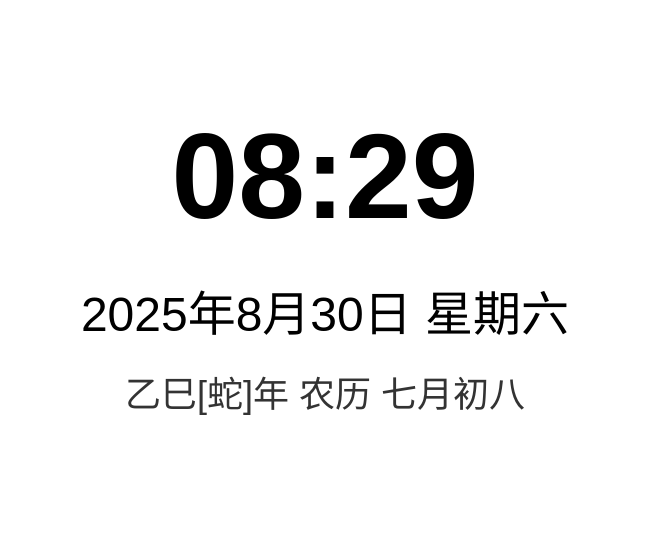
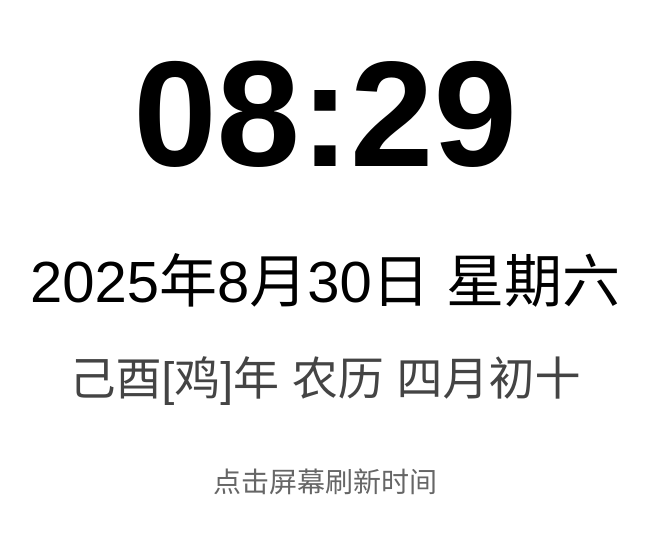
Before and after one commit to ChenChen913/kindleclock, a plain HTML site: page index.html in a window 1280 px wide. Shown: the part 138-672 px from the top of the page, without its empty margins (315-963 px from the left). Drawn offline with Linux system fonts and the light colour scheme.

Commit message:
Add files via upload

```diff
--- a/index.html
+++ b/index.html
@@ -3,82 +3,149 @@
 <head>
   <meta charset="UTF-8">
   <title>Kindle 时钟</title>
+  <meta name="viewport" content="width=device-width, initial-scale=1.0, maximum-scale=1.0, user-scalable=no">
   <style>
     body {
       background-color: white;
       color: black;
-      font-family: sans-serif;
+      font-family: Arial, sans-serif;
       margin: 0;
       padding: 0;
       display: flex;
       flex-direction: column;
       justify-content: center;
       align-items: center;
-      height: 100vh;
+      min-height: 100vh;
       text-align: center;
+      padding: 20px;
+      box-sizing: border-box;
+    }
+    .clock-container {
+      display: flex;
+      flex-direction: column;
+      justify-content: center;
+      align-items: center;
+      flex: 1;
+      width: 100%;
     }
     #time {
-      font-size: 120px;
+      font-size: 150px; /* 放大时间字体 */
       font-weight: bold;
-      margin-bottom: 30px;
+      margin-bottom: 40px;
+      line-height: 1.2;
     }
     #dateWeek {
-      font-size: 48px;
-      margin-bottom: 20px;
+      font-size: 58px; /* 放大日期字体 */
+      margin-bottom: 30px;
+      line-height: 1.3;
     }
     #lunar {
-      font-size: 36px;
-      color: #333;
+      font-size: 46px; /* 放大农历字体 */
+      color: #444;
+      margin-bottom: 20px;
+      line-height: 1.3;
+    }
+    .refresh-note {
+      font-size: 28px;
+      color: #666;
+      margin-top: 30px;
     }
   </style>
 </head>
 <body>
-  <div id="time">--:--</div>
-  <div id="dateWeek">加载中...</div>
-  <div id="lunar">农历加载中...</div>
+  <div class="clock-container">
+    <div id="time">--:--</div>
+    <div id="dateWeek">加载中...</div>
+    <div id="lunar">农历加载中...</div>
+    <div class="refresh-note">点击屏幕刷新时间</div>
+  </div>
 
   <script>
-    // 天干地支和生肖
-    var Gan = ["甲","乙","丙","丁","戊","己","庚","辛","壬","癸"];
-    var Zhi = ["子","丑","寅","卯","辰","巳","午","未","申","酉","戌","亥"];
-    var Animals = ["鼠","牛","虎","兔","龙","蛇","马","羊","猴","鸡","狗","猪"];
-    var lunarMonthCN = ["正月","二月","三月","四月","五月","六月","七月","八月","九月","十月","十一月","十二月"];
-    var lunarDayCN = ["初一","初二","初三","初四","初五","初六","初七","初八","初九","初十",
-                      "十一","十二","十三","十四","十五","十六","十七","十八","十九","二十",
-                      "廿一","廿二","廿三","廿四","廿五","廿六","廿七","廿八","廿九","三十"];
+    // 农历计算相关数据
+    var lunarInfo = [
+      0x04bd8, 0x04ae0, 0x0a570, 0x054d5, 0x0d260, 0x0d950, 0x16554, 0x056a0, 0x09ad0, 0x055d2,
+      0x04ae0, 0x0a5b6, 0x0a4d0, 0x0d250, 0x1d255, 0x0b540, 0x0d6a0, 0x0ada2, 0x095b0, 0x14977,
+      0x04970, 0x0a4b0, 0x0b4b5, 0x06a50, 0x06d40, 0x1ab54, 0x02b60, 0x09570, 0x052f2, 0x04970,
+      0x06566, 0x0d4a0, 0x0ea50, 0x06e95, 0x05ad0, 0x02b60, 0x186e3, 0x092e0, 0x1c8d7, 0x0c950,
+      0x0d4a0, 0x1d8a6, 0x0b550, 0x056a0, 0x1a5b4, 0x025d0, 0x092d0, 0x0d2b2, 0x0a950, 0x0b557
+    ];
 
-    // 简单的农历换算（大部分情况下够用）
-    function solar2lunar(date) {
-      // 基准：2025年8月30日 对应 农历七月初八 乙巳蛇年
-      var baseDate = new Date(2025, 7, 30); // 月份从0开始
-      var baseLunarYear = 2025, baseMonth = 7, baseDay = 8;
+    var Gan = ["甲", "乙", "丙", "丁", "戊", "己", "庚", "辛", "壬", "癸"];
+    var Zhi = ["子", "丑", "寅", "卯", "辰", "巳", "午", "未", "申", "酉", "戌", "亥"];
+    var Animals = ["鼠", "牛", "虎", "兔", "龙", "蛇", "马", "羊", "猴", "鸡", "狗", "猪"];
+    var lunarMonthCN = ["正", "二", "三", "四", "五", "六", "七", "八", "九", "十", "冬", "腊"];
+    var lunarDayCN = ["初一", "初二", "初三", "初四", "初五", "初六", "初七", "初八", "初九", "初十",
+                      "十一", "十二", "十三", "十四", "十五", "十六", "十七", "十八", "十九", "二十",
+                      "廿一", "廿二", "廿三", "廿四", "廿五", "廿六", "廿七", "廿八", "廿九", "三十"];
 
-      // 计算偏移天数
-      var offset = Math.floor((date - baseDate) / 86400000);
+    // 补零函数
+    function padZero(num) {
+      return (num < 10 ? '0' : '') + num;
+    }
 
-      // 临时处理：保持农历月日同步（简化版，不考虑闰月）
-      var lunarDay = baseDay + offset;
-      var lunarMonth = baseMonth;
-      var lunarYear = baseLunarYear;
+    // 计算农历日期
+    function getLunarDate(date) {
+      var year = date.getFullYear();
+      var month = date.getMonth() + 1;
+      var day = date.getDate();
 
-      // 每月30天的粗略换算（避免大数组）
-      while (lunarDay > 30) {
-        lunarDay -= 30;
-        lunarMonth++;
-        if (lunarMonth > 12) {
-          lunarMonth = 1;
-          lunarYear++;
+      // 计算农历年、月、日
+      var i, leap = 0, temp = 0;
+      var offset = (Date.UTC(date.getFullYear(), date.getMonth(), date.getDate()) - Date.UTC(1900, 0, 31)) / 86400000;
+
+      for (i = 1900; i < 2101 && offset > 0; i++) {
+        temp = lYearDays(i);
+        offset -= temp;
+      }
+
+      if (offset < 0) {
+        offset += temp;
+        i--;
+      }
+
+      // 农历年
+      var lunarYear = i;
+
+      // 计算闰月
+      leap = leapMonth(i);
+      var isLeap = false;
+
+      for (i = 1; i < 13 && offset > 0; i++) {
+        // 闰月
+        if (leap > 0 && i === (leap + 1) && isLeap === false) {
+          --i;
+          isLeap = true;
+          temp = leapDays(lunarYear);
+        } else {
+          temp = monthDays(lunarYear, i);
         }
+
+        // 解除闰月
+        if (isLeap === true && i === (leap + 1)) isLeap = false;
+
+        offset -= temp;
       }
-      while (lunarDay < 1) {
-        lunarDay += 30;
-        lunarMonth--;
-        if (lunarMonth < 1) {
-          lunarMonth = 12;
-          lunarYear--;
+
+      if (offset === 0 && leap > 0 && i === leap + 1) {
+        if (isLeap) {
+          isLeap = false;
+        } else {
+          isLeap = true;
+          --i;
         }
       }
 
+      if (offset < 0) {
+        offset += temp;
+        --i;
+      }
+
+      // 农历月
+      var lunarMonth = i;
+      // 农历日
+      var lunarDay = offset + 1;
+
+      // 天干地支年
       var ganIndex = (lunarYear - 4) % 10;
       var zhiIndex = (lunarYear - 4) % 12;
       var ganzhiYear = Gan[ganIndex] + Zhi[zhiIndex];
@@ -87,31 +154,71 @@
       return {
         yearStr: ganzhiYear,
         animal: animal,
-        monthStr: lunarMonthCN[lunarMonth - 1],
+        monthStr: (isLeap ? "闰" : "") + lunarMonthCN[lunarMonth - 1] + "月",
         dayStr: lunarDayCN[lunarDay - 1]
       };
     }
 
+    // 返回农历年一整年的总天数
+    function lYearDays(y) {
+      var i, sum = 348;
+      for (i = 0x8000; i > 0x8; i >>= 1) {
+        sum += (lunarInfo[y - 1900] & i) ? 1 : 0;
+      }
+      return (sum + leapDays(y));
+    }
+
+    // 返回农历年闰月的天数
+    function leapDays(y) {
+      if (leapMonth(y)) {
+        return ((lunarInfo[y - 1900] & 0x10000) ? 30 : 29);
+      } else {
+        return 0;
+      }
+    }
+
+    // 返回农历年闰哪个月，没有闰月返回0
+    function leapMonth(y) {
+      return (lunarInfo[y - 1900] & 0xf);
+    }
+
+    // 返回农历年某月的天数
+    function monthDays(y, m) {
+      return ((lunarInfo[y - 1900] & (0x10000 >> m)) ? 30 : 29);
+    }
+
     function updateClock() {
       var now = new Date();
-      var h = String(now.getHours()).padStart(2,'0');
-      var m = String(now.getMinutes()).padStart(2,'0');
+      var h = padZero(now.getHours());
+      var m = padZero(now.getMinutes());
       document.getElementById("time").textContent = h + ":" + m;
 
-      var weekdays = ["星期日","星期一","星期二","星期三","星期四","星期五","星期六"];
+      var weekdays = ["星期日", "星期一", "星期二", "星期三", "星期四", "星期五", "星期六"];
       var dateStr = now.getFullYear() + "年" +
-                    (now.getMonth()+1) + "月" +
+                    (now.getMonth() + 1) + "月" +
                     now.getDate() + "日 " +
                     weekdays[now.getDay()];
       document.getElementById("dateWeek").textContent = dateStr;
 
-      var lunar = solar2lunar(now);
-      document.getElementById("lunar").textContent =
-        lunar.yearStr + "[" + lunar.animal + "]年 农历 " + lunar.monthStr + lunar.dayStr;
+      try {
+        var lunar = getLunarDate(now);
+        document.getElementById("lunar").textContent =
+          lunar.yearStr + "[" + lunar.animal + "]年 农历 " + lunar.monthStr + lunar.dayStr;
+      } catch (e) {
+        document.getElementById("lunar").textContent = "农历计算错误";
+      }
     }
 
+    // 初始更新
     updateClock();
-    setInterval(updateClock, 60000); // 每分钟刷新
+
+    // 每分钟刷新一次
+    setInterval(updateClock, 60000);
+
+    // 添加点击刷新功能
+    document.body.addEventListener('click', function() {
+      updateClock();
+    });
   </script>
 </body>
 </html>
```
